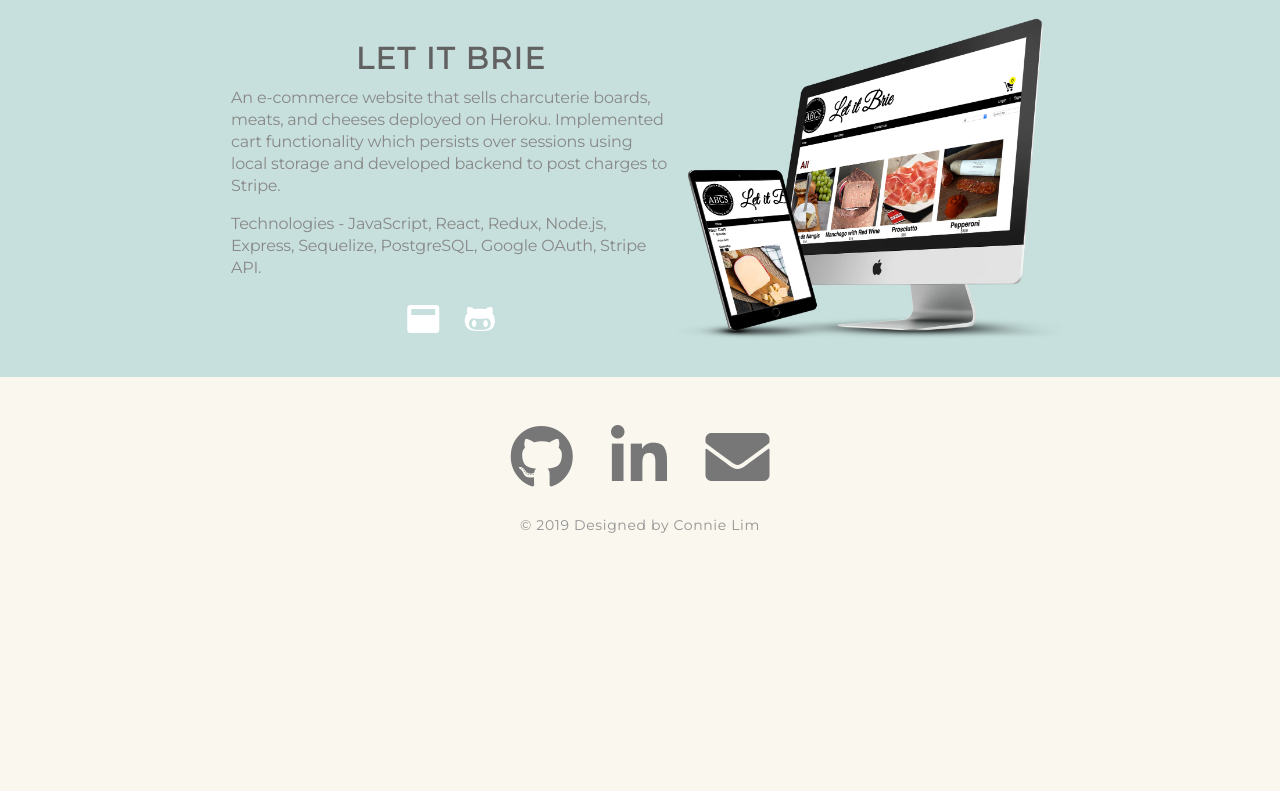
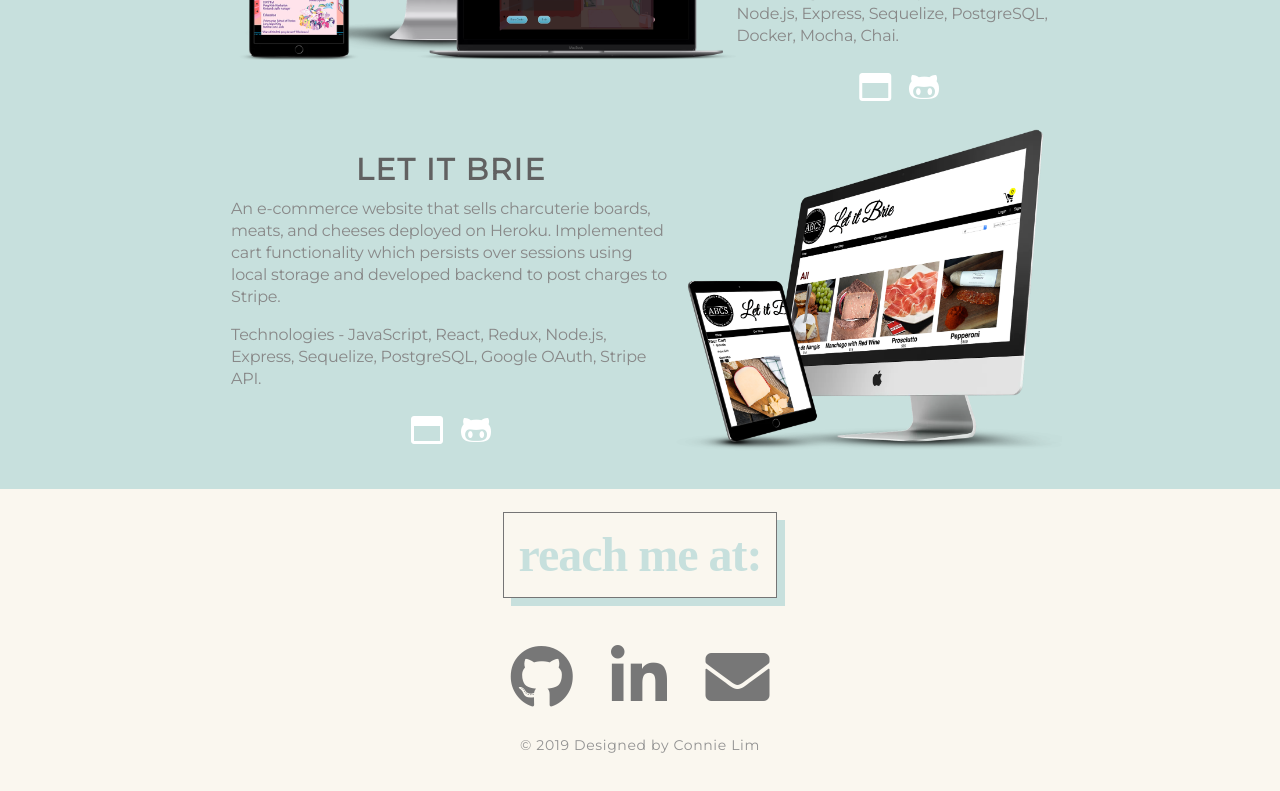
Before and after one commit to jlim23/jlim23.github.io, a plain HTML site: page index.html in a window 1280 px wide. Shown: the part 1769-2560 px from the top of the page. Before the commit the page ends 2347 px from the top, so only its background shows below. Drawn offline with Linux system fonts and the light colour scheme.

Commit message:
header css

```diff
--- a/index.html
+++ b/index.html
@@ -26,7 +26,7 @@
 
         <div id="intro">
             <div class="header-container">
-                <h2 id="header">Intro</h2>
+                <h2 id="header">About Me</h2>
             </div>
 
             <div class="intro-container">
@@ -45,7 +45,9 @@
         </div>
 
         <div id="projects">
-            <h2>Technical Projects</h2>
+            <div class="header-container">
+                <h2>Technical Projects</h2>
+            </div>
 
             <div class="codescape">
                 <div class="mockup-container">
@@ -63,7 +65,7 @@
                         <p>Technologies - JavaScript, React, Redux, Node.js, Express, Sequelize, PostgreSQL, Docker, Mocha, Chai.</p>
 
                         <div class="icon-container">
-                            <a href="https://codescape.herokuapp.com/"><i class="fas fa-inverse fa-window-maximize fa-2x"></i></a>
+                            <a href="https://codescape.herokuapp.com/"><i class="far fa-inverse fa-window-maximize fa-2x"></i></a>
                             <a href="https://github.com/EscapeTheRoom/Codescape"><i class="fab fa-inverse fa-github-alt fa-2x"></i></a>
                         </div>
                     </div>
@@ -85,7 +87,7 @@
                         <p>Technologies - JavaScript, React, Redux, Node.js, Express, Sequelize, PostgreSQL, Google OAuth, Stripe API.</p>
 
                         <div class="icon-container">
-                            <a href="https://let-it-brie.herokuapp.com/"><i class="fas fa-inverse fa-window-maximize fa-2x"></i></a>
+                            <a href="https://let-it-brie.herokuapp.com/"><i class="far fa-inverse fa-window-maximize fa-2x"></i></a>
                             <a href="https://github.com/TheBestGraceShopper/GraceShopperBackup"><i class="fab fa-inverse fa-github-alt fa-2x"></i></a>
                         </div>
                     </div>
@@ -94,6 +96,10 @@
         </div>
 
         <footer>
+            <div class="header-container">
+                    <h2 id="header">Reach Me At:</h2>
+            </div>
+
             <div class="logos">
                 <a href="https://github.com/jlim23"><i class="fab fa-github fa-4x"></i></a>
                 <a href="https://www.linkedin.com/in/conniejlim"><i class="fab fa-linkedin-in fa-4x"></i></a>
--- a/style.css
+++ b/style.css
@@ -43,7 +43,7 @@ body {
 }
 
 .logos {
-    margin-top: -72pt;
+    margin-top: -1.3vh;
     display: flex;
     justify-content: center
 }
@@ -63,7 +63,7 @@ body {
 }
 
 footer {
-    margin: 18vh 0 0 0
+    margin: 1vh 0 0 0
 }
 
 h1 {
@@ -132,13 +132,18 @@ span {
 
 h2 {
     font-size: 48px;
-    color: #faf7ef;
+    color: #c7e0dd;
+    background: #faf7ef;
     font-family: 'Tiempos Fine';
     text-align: center;
     text-transform: lowercase;
     /* opacity: 0.8; */
+    padding: 0.3em;
     margin: 23px;
-    letter-spacing: -1px
+    letter-spacing: -1px;
+    box-shadow: 8px 8px #b3b3b3;
+    border: 1px solid #757575;
+    margin-bottom: 1.2em
 }
 
 h3 {
@@ -190,7 +195,15 @@ h3 {
 
 #header {
     color: #c7e0dd;
-    padding: 0.2em
+    padding: 0.3em;
+    box-shadow: 8px 8px #c7e0dd;
+    border: 1px solid #757575;
+    margin-bottom: 1.2em
+}
+
+.header-container {
+    display: flex;
+    justify-content: center
 }
 
 #projects {
@@ -212,7 +225,8 @@ h3 {
     filter: invert(97%);
     color: #FFFFFF; */
     transition: color 0.3s;
-    margin: 0 1vw 0 1vw
+    margin: 0 0.7vw 0 0.7vw;
+    justify-content: right
 }
 
 .fa-github-alt:hover, .fa-window-maximize:hover {
```
